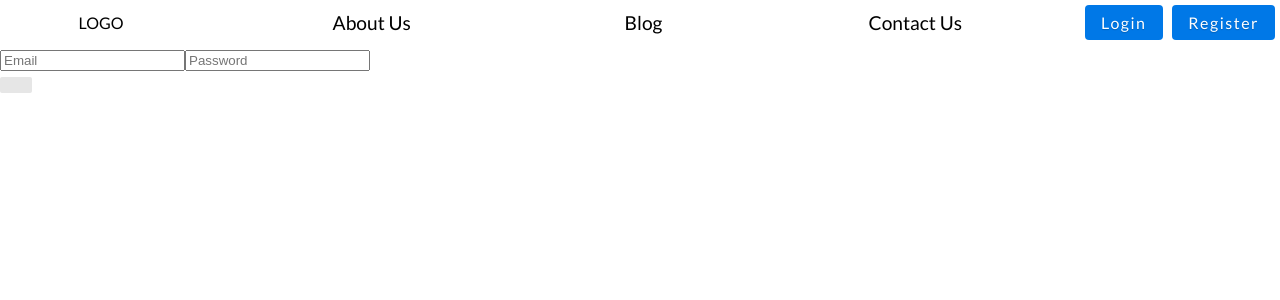
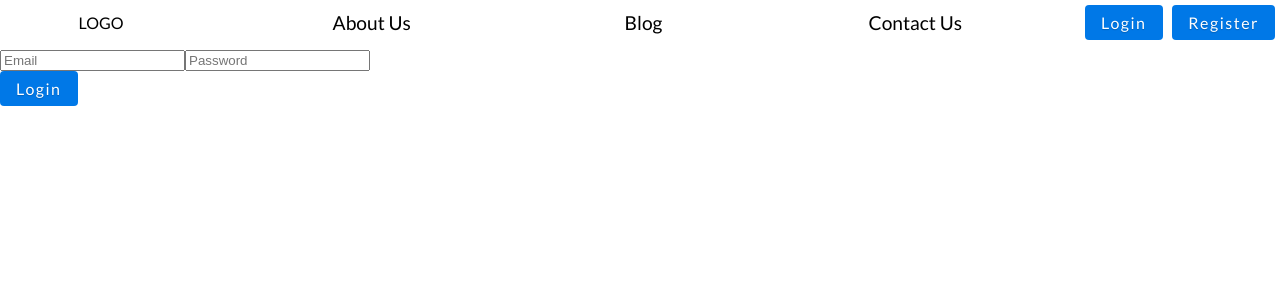
Before and after one commit to brycegoh/influ-frontend, a React (Create React App) app: page /login in a window 1280 px wide. Shown: the top 300 px of the page. Built offline with nearby package versions, Linux system fonts and the light colour scheme; the HTML template or start-up script is replaced by a standard one.

Commit message:
added keys

```diff
--- a/src/components/landingPage.js
+++ b/src/components/landingPage.js
@@ -1,5 +1,4 @@
 import React from "react";
-import ReactDOM from "react-dom";
 
 function LandingPage() {
   return <h1>THIS IS A LANDING PAGE</h1>;
--- a/src/components/login.js
+++ b/src/components/login.js
@@ -34,7 +34,7 @@ function Login() {
           onChange={onPasswordChange}
         />
       </form>
-      <Button onClick={onLogin} />
+      <Button onClick={onLogin} value="Login" type="primary" size="regular" />
     </div>
   );
 }
--- a/src/components/navbar/navbar.js
+++ b/src/components/navbar/navbar.js
@@ -1,4 +1,4 @@
-import React, { useState } from "react";
+import React from "react";
 import { useHistory } from "react-router-dom";
 import Button from "../subcomponents//button/button";
 import Burgerbar from "./burgerbar";
@@ -6,8 +6,6 @@ import "../../layout.css";
 import "./navbar.css";
 
 function Navbar(props) {
-  const [currentTab, setCurrentTab] = useState(null);
-
   let { tabs, links, onBurgerBar } = props;
 
   const history = useHistory();
@@ -25,6 +23,7 @@ function Navbar(props) {
       </div>
       {tabs.map((tab) => (
         <div
+          key={tab}
           onClick={() => redirectTo(`/${links[tab]}`)}
           className="flex-column-center-center navbar-items"
         >
--- a/src/components/sidebar/sidebar.js
+++ b/src/components/sidebar/sidebar.js
@@ -18,6 +18,7 @@ function Sidebar(props) {
     >
       {tabs.map((tab) => (
         <div
+          key={tab}
           onClick={() => redirectTo(`/${links[tab]}`)}
           className="flex-row-start-center sidebar-items"
         >
```
